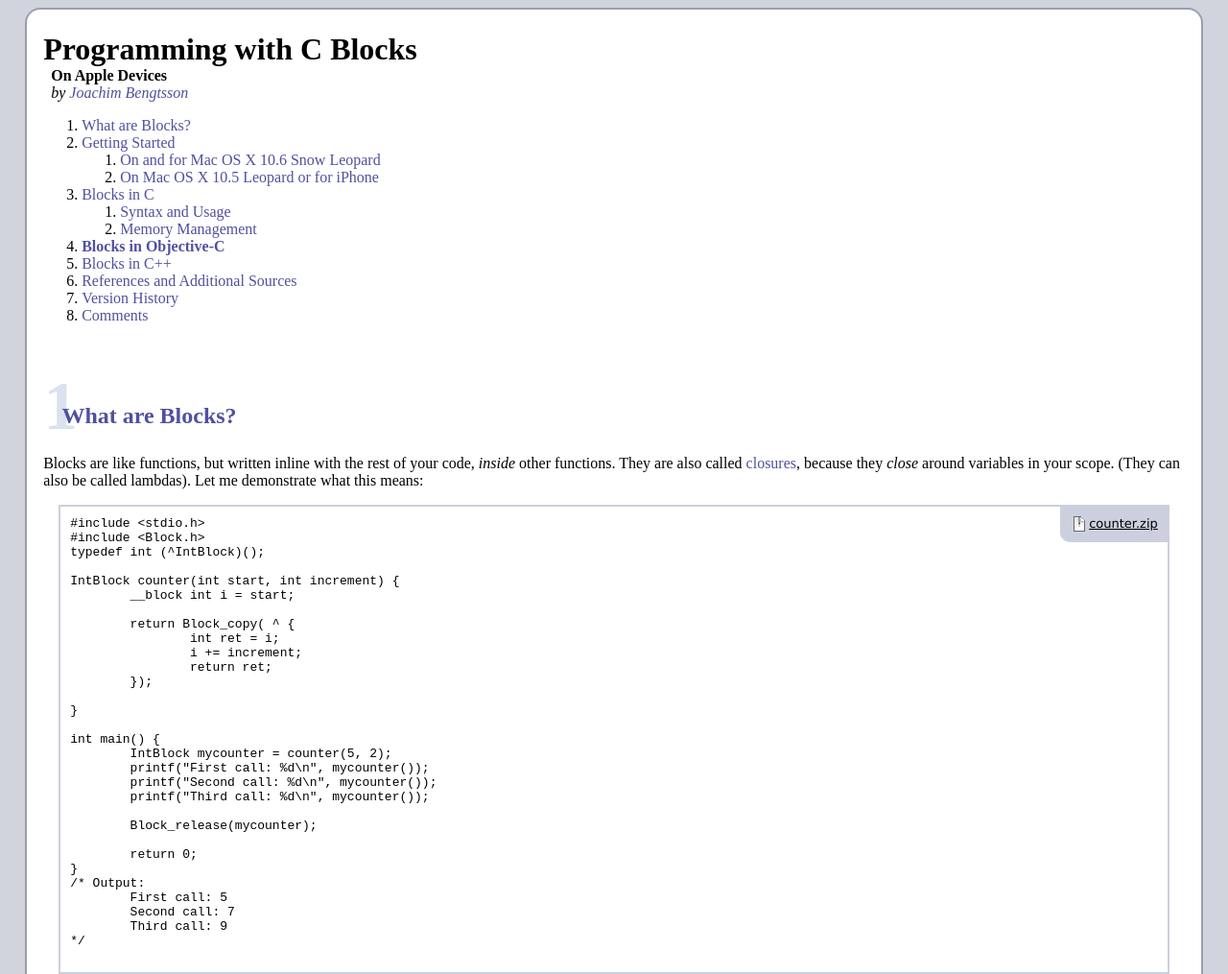
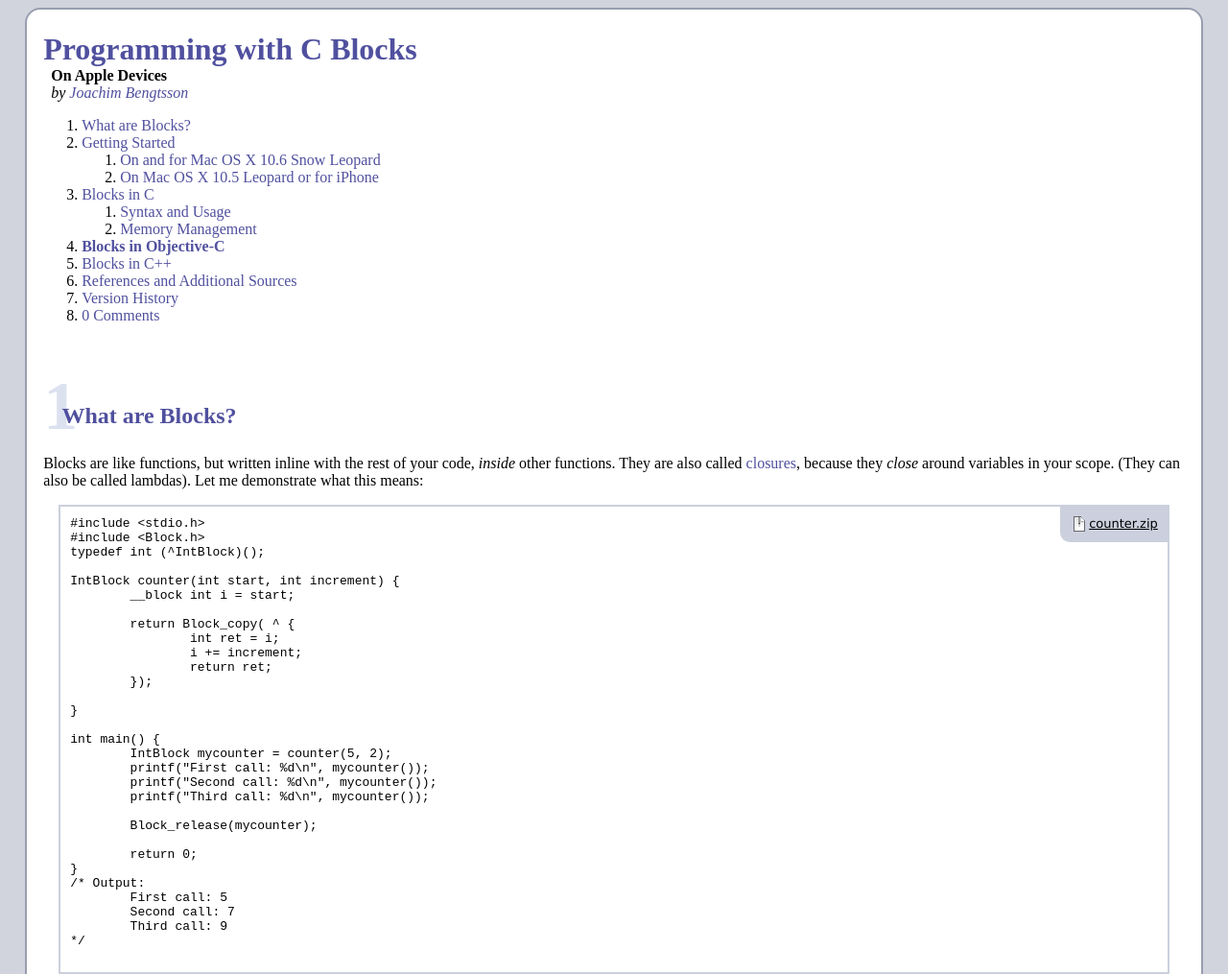
Before and after one commit to nevyn/pwcblocks, a plain HTML site: page index.html in a window 1280 px wide. Shown: the top 1015 px of the page at 96% size. Drawn offline with Linux system fonts and the light colour scheme; a script that the page names is missing.

Commit message:
working comments

```diff
--- a/index.html
+++ b/index.html
@@ -10,7 +10,7 @@
 <body><div class="container">
 
 
-	<h1 style="margin-bottom:0">Programming with C Blocks</h1>
+	<h1 style="margin-bottom:0"><a href="http://thirdcog.eu/pwcblocks/">Programming with C Blocks</a></h1>
 	<b>&nbsp;&nbsp;On Apple Devices</b><br />
 	&nbsp;&nbsp;<em>by <a href="mailto:joachimb@gmail.com">Joachim Bengtsson</a></em>
 
@@ -36,7 +36,7 @@
 			<li><a href="#cppblocks">Blocks in C++</a></li>
 			<li><a href="#references">References and Additional Sources</a></li>
 			<li><a href="#versions">Version History</a></li>
-			<li><a href="#comments#disqus_thread">Comments</a></li>
+			<li><a href="#disqus_thread">0 Comments</a></li>
 		</ol>
 
 
```
